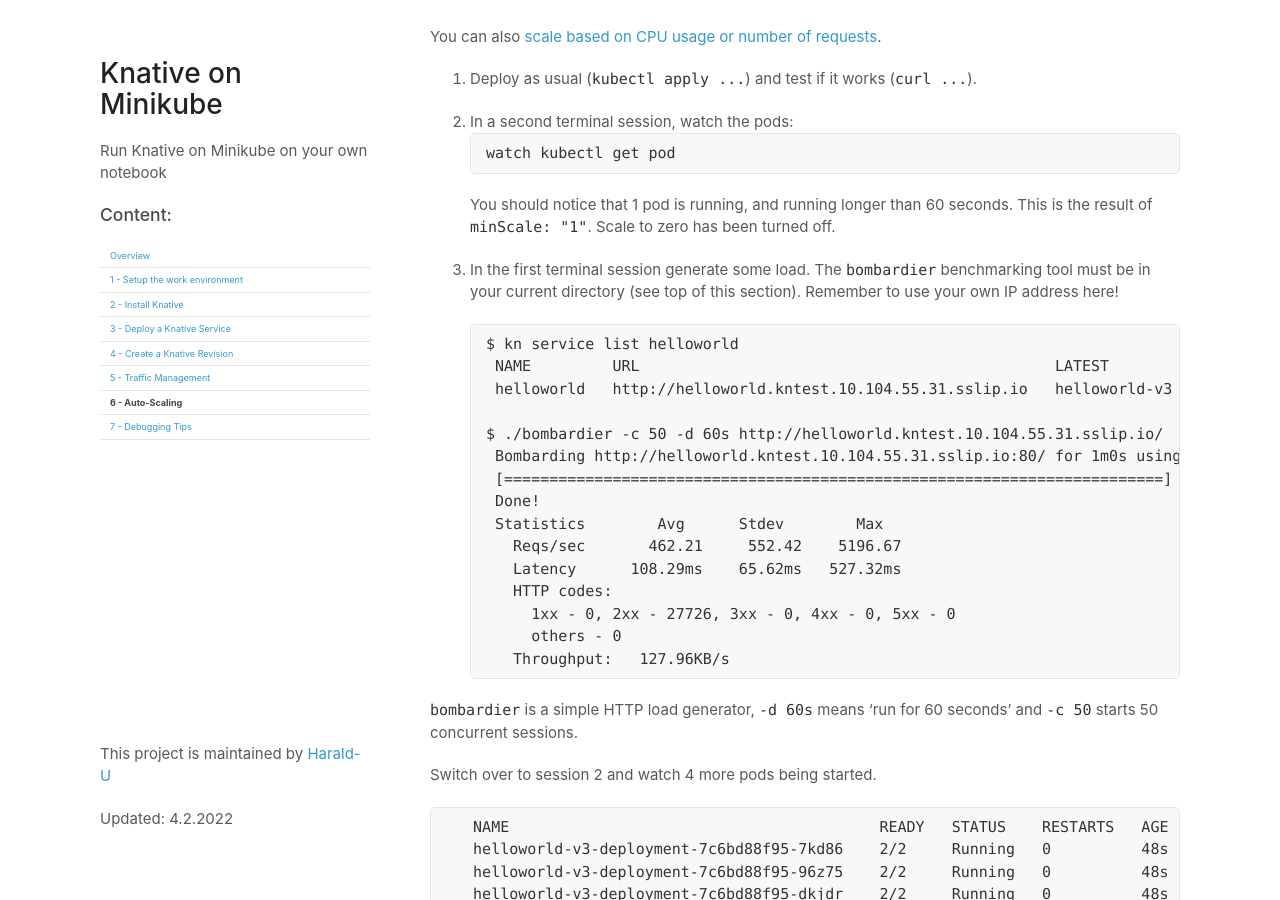
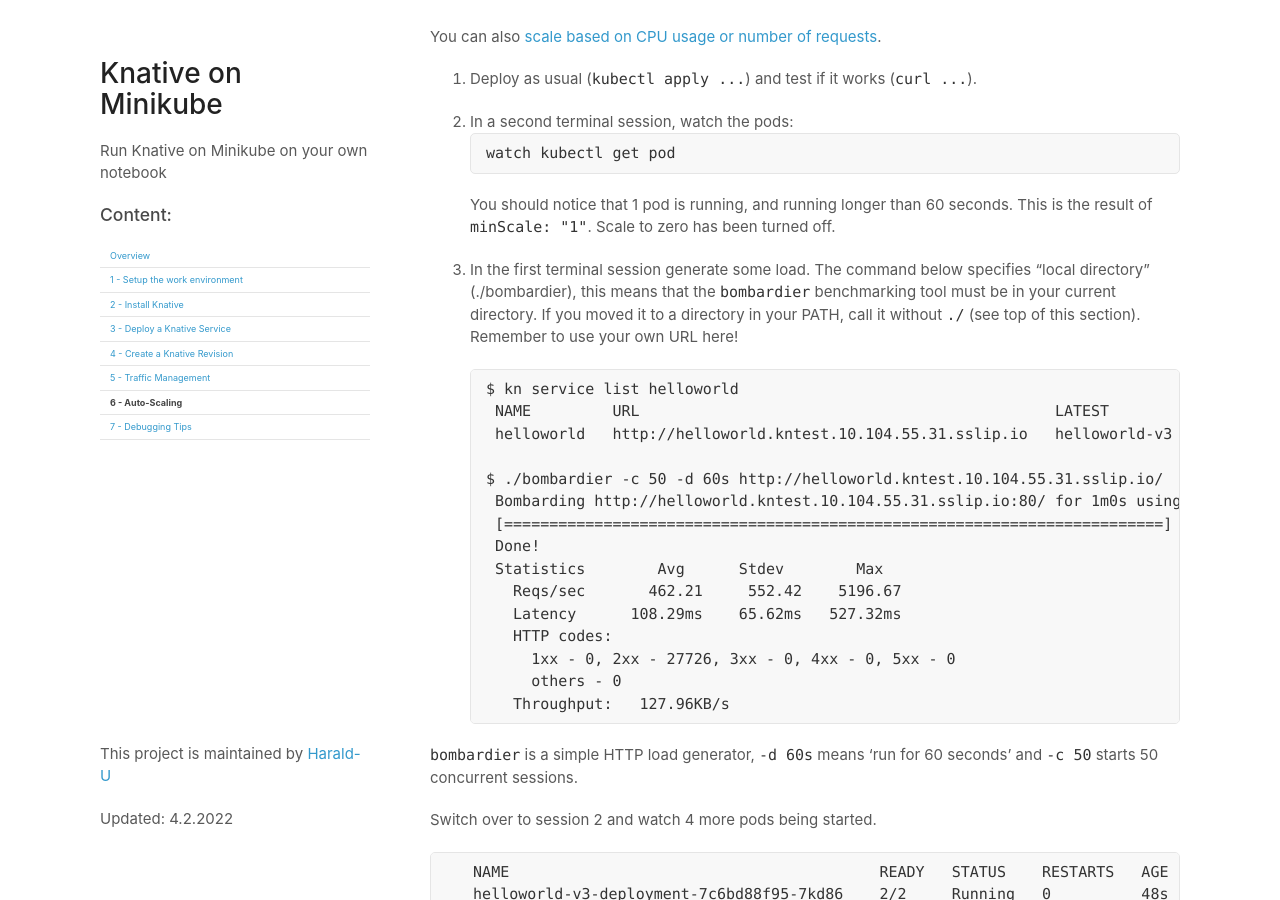
Before and after one commit to Harald-U/knative-on-minikube, a Jekyll site: the page built from workshop/6-Scaling.md, in a window 1280 px wide and 900 px high, scrolled down 1354 px. Built offline with Jekyll 4.4.1, drawn with Linux system fonts in a browser that asks for light colours.

Commit message:
Update bombardier

````diff
--- a/workshop/6-Scaling.md
+++ b/workshop/6-Scaling.md
@@ -62,8 +62,7 @@ You can also [scale based on CPU usage or number of requests](https://knative.de
    ```
    You should notice that 1 pod is running, and running longer than 60 seconds. This is the result of `minScale: "1"`. Scale to zero has been turned off.
 
-2. In the first terminal session generate some load. The `bombardier` benchmarking tool must be in your current directory (see top of this section). Remember to use your own IP address here!
-
+2. In the first terminal session generate some load. The command below specifies "local directory" (./bombardier), this means that the `bombardier` benchmarking tool must be in your current directory. If you moved it to a directory in your PATH, call it without `./` (see top of this section). Remember to use your own URL here!
 
    ```
    $ kn service list helloworld
````
